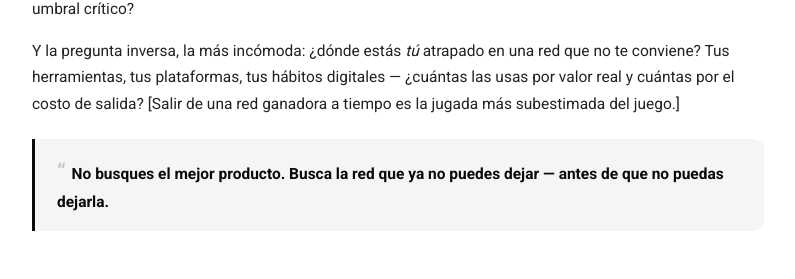
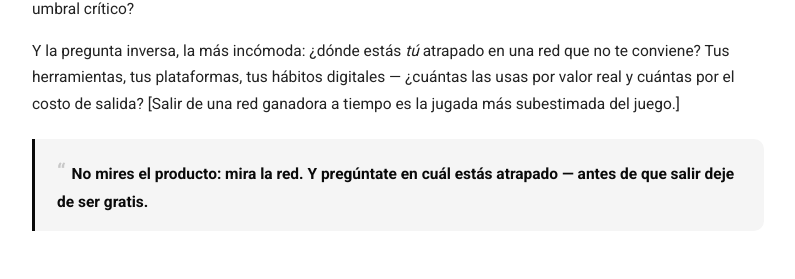
Before and after one commit to juangcastro/juangcastro.github.io, a plain HTML site: page BrAIn/la-red-es-el-producto.html in a window 1280 px wide. Shown: the part 2539-2818 px from the top of the page, without its empty margins (242-1037 px from the left). Drawn offline with Linux system fonts and the light colour scheme.

Commit message:
BrAIn 014: reescribe la cita de la seccion 06 -- la original mezclaba dos sujetos (inversionista/usuario) y contradecia los tiempos verbales. Opcion C.

```diff
--- a/BrAIn/la-red-es-el-producto.html
+++ b/BrAIn/la-red-es-el-producto.html
@@ -306,7 +306,7 @@
   <p>Y la pregunta inversa, la más incómoda: ¿dónde estás <i>tú</i> atrapado en una red que no te conviene? Tus herramientas, tus plataformas, tus hábitos digitales — ¿cuántas las usas por valor real y cuántas por el costo de salida? [Salir de una red ganadora a tiempo es la jugada más subestimada del juego.]</p>
 
   <blockquote class="quote">
-    No busques el mejor producto. Busca la red que ya no puedes dejar — antes de que no puedas dejarla.
+    No mires el producto: mira la red. Y pregúntate en cuál estás atrapado — antes de que salir deje de ser gratis.
   </blockquote>
 
   <h2><span class="n">PARA EL INVERSIONISTA QUE HAY EN TI</span>Comprar la red, no el producto</h2>
```
